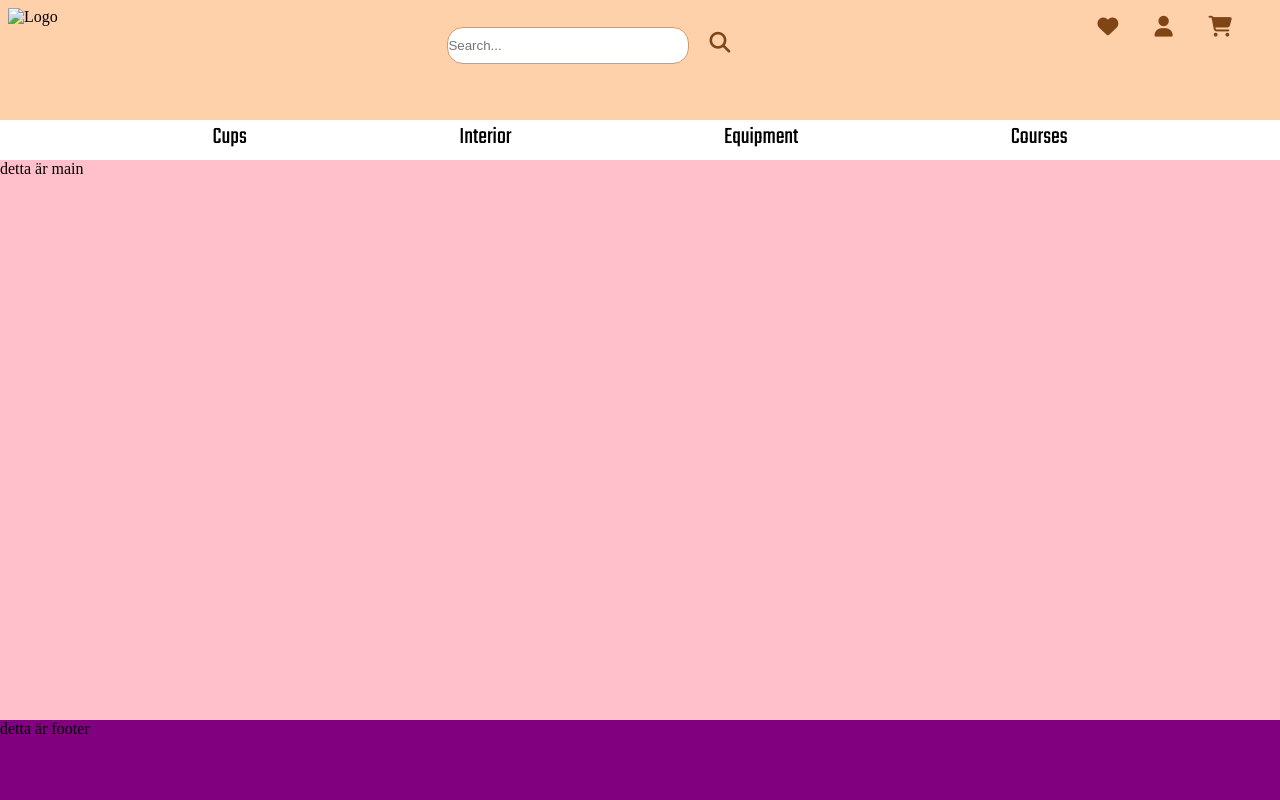
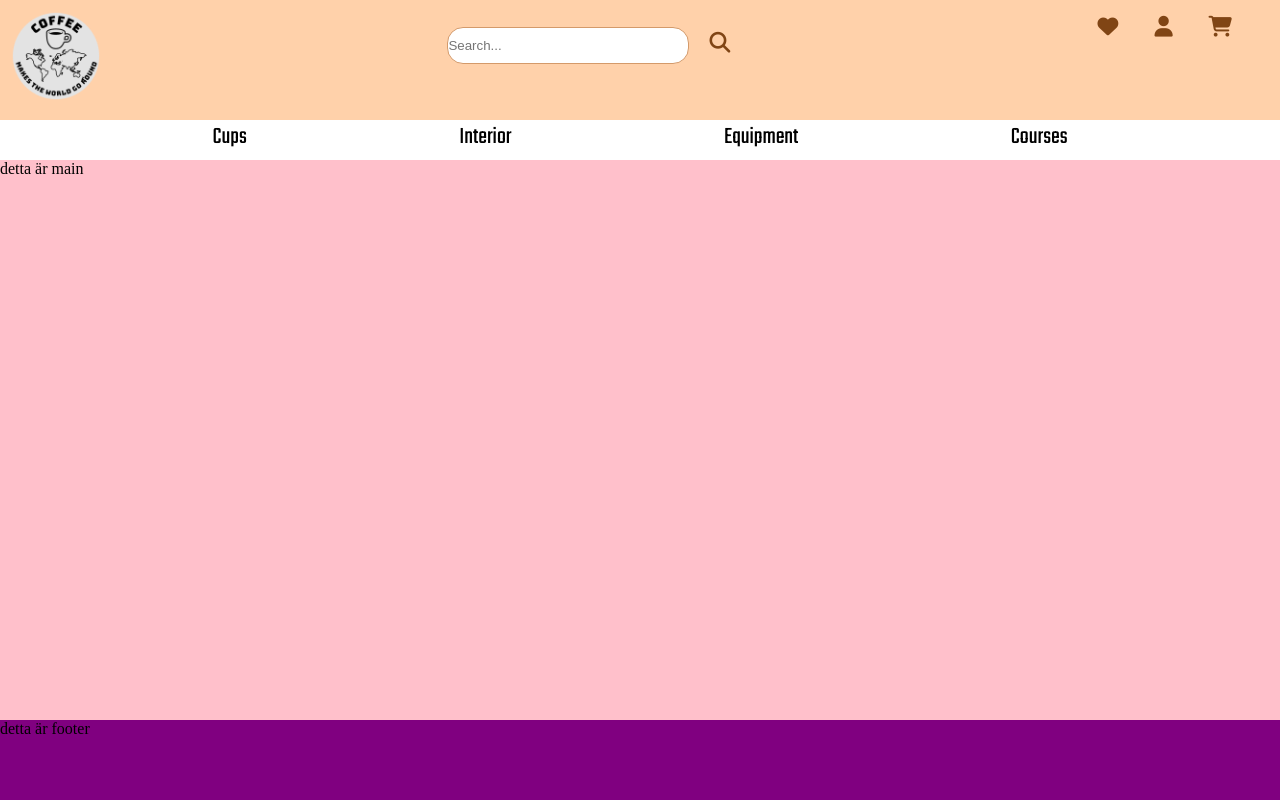
Before and after one commit to elinalm/ovning.js2, a plain HTML site: page index.html in a window 1280 px wide. Drawn offline with Linux system fonts and the light colour scheme.

Commit message:
changed path

```diff
--- a/index.html
+++ b/index.html
@@ -21,7 +21,7 @@
   <body>
     <div class="grid">
       <header>
-        <img class="logo" src="./logo.png" alt="Logo" />
+        <img class="logo" src="./assets/logo.png" alt="Logo" />
         <div class="searchBar">
           <input type="text" placeholder="Search..." />
           <i class="fas fa-search"></i>
```
